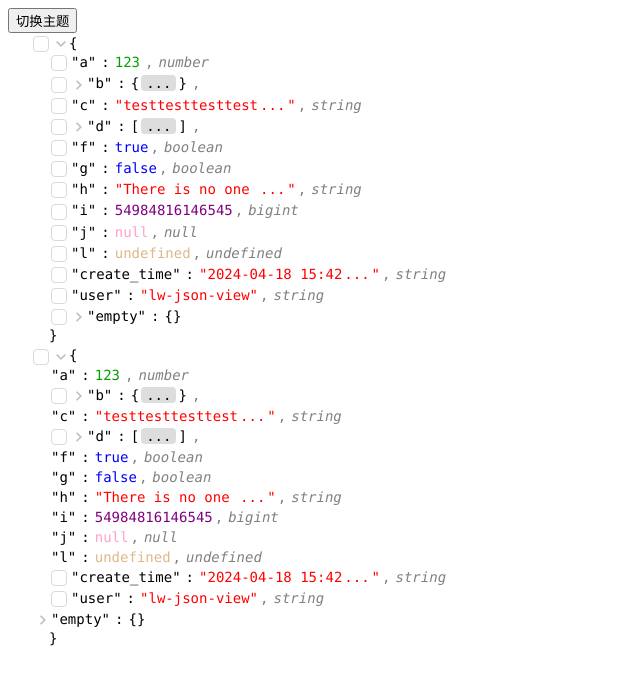
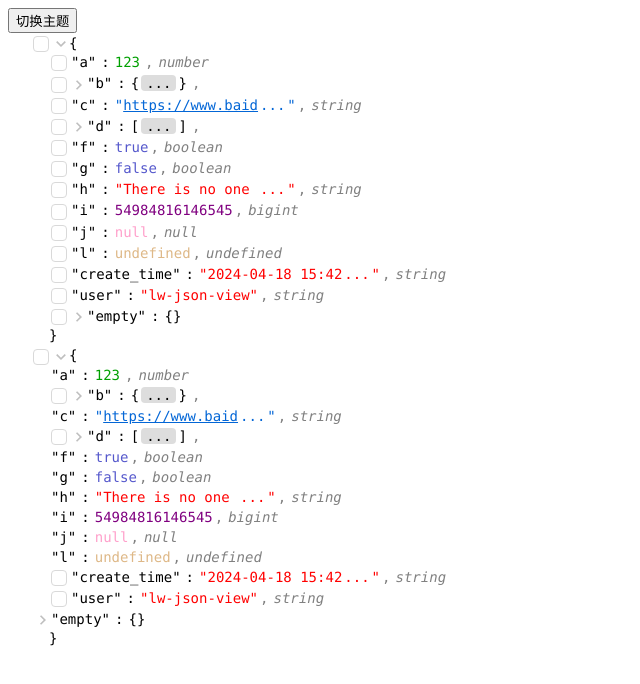
Before and after one commit to Neigb/json-view, a React (Vite) app: page / in a window 1280 px wide. Shown: the top 684 px of the page, without its empty margins (0-640 px from the left). Built offline with nearby package versions, Linux system fonts and the light colour scheme.

Commit message:
增加 string 链接检查和点击跳转

```diff
--- a/packages/components/StringElement.tsx
+++ b/packages/components/StringElement.tsx
@@ -3,6 +3,7 @@ import { useJsonContext } from "../JsonContext";
 import { StringElementProps, TypeEnum } from "../global";
 import ValueType from "./ValueType";
 import Ellipsis from "./Ellipsis";
+import { isLink } from "../utils";
 
 export default function StringElement({ value, isLast }: StringElementProps) {
   const { showValueTypes, theme, stringMaxLength } = useJsonContext();
@@ -11,19 +12,23 @@ export default function StringElement({ value, isLast }: StringElementProps) {
   const toggleEllipsis = () => {
     setShowEllipsis(!showEllipsis);
   };
+  const link = isLink(value);
+  const color = link ? theme.link : theme.string;
+  const ellipsisContent = link ? <a style={{ color }} href={value} target="_blank">{value.slice(0, stringMaxLength)}</a> : value.slice(0, stringMaxLength);
+  const content = link ? <a style={{ color }} href={value} target="_blank">{value}</a> : value;
   return (
-    <span style={{ color: theme.string, whiteSpace: showEllipsis ? "nowrap" : "normal" }}>
+    <span style={{ color, whiteSpace: showEllipsis ? "nowrap" : "normal" }}>
       "
       {showEllipsis ? (
         <>
-          {value.slice(0, stringMaxLength)}
+          {ellipsisContent}
           <Ellipsis
-            style={{ background: "transparent", color: theme.string, padding: 0}}
+            style={{ background: "transparent", color, padding: 0}}
             onClick={toggleEllipsis}
           />
         </>
       ) : (
-        <span style={{ cursor: !canExpand || showEllipsis ? "text" : "pointer"}} onClick={() => canExpand ? setShowEllipsis(true) : void 0}>{value}</span>
+        <span style={{ cursor: !canExpand || showEllipsis ? "text" : "pointer"}} onClick={() => canExpand && !link ? setShowEllipsis(true) : void 0}>{content}</span>
       )}
       "
       {!isLast ? (
--- a/packages/global.ts
+++ b/packages/global.ts
@@ -163,6 +163,7 @@ export interface Theme {
   primary: string;
   secondary: string;
   string: string;
+  link: string;
   number: string;
   boolean: string;
   null: string;
--- a/packages/theme/index.ts
+++ b/packages/theme/index.ts
@@ -5,13 +5,14 @@ const lightTheme: Theme = {
   secondary: '#E6E6E6',
   string: 'red',
   number: '#00A000',
-  boolean: '#00f',
+  boolean: '#5558cc',
   null: '#FFA0CB',
   undefined: '#DEB887',
   BigInt: '#800080',
   Date: "",
   type: "#808080",
   ellipsis: "#DDD",
+  link: "#0366D6",
 }
 
 const darkTheme: Theme = {
@@ -26,6 +27,7 @@ const darkTheme: Theme = {
   Date: "",
   type: "#808080",
   ellipsis: "#DDD",
+  link: "#0366D6",
 }
 
 const colorMap = (theme: "light" | "dark" | Theme) => {
@@ -33,17 +35,7 @@ const colorMap = (theme: "light" | "dark" | Theme) => {
   if (theme === 'dark') return darkTheme;
   if (typeof theme === 'string') throw new Error('Invalid theme');
   return {
-    primary: theme.primary,
-    secondary: theme.secondary,
-    string: theme.string,
-    number: theme.number,
-    boolean: theme.boolean,
-    'null': theme.null,
-    'undefined': theme.undefined,
-    BigInt: theme.BigInt,
-    Date: theme.Date,
-    type: theme.type,
-    ellipsis: theme.ellipsis,
+   ...theme
   };
 }
 
--- a/packages/utils/index.ts
+++ b/packages/utils/index.ts
@@ -39,3 +39,7 @@ export const isDict = (value: unknown): boolean => {
   const valueType = getValueType(value);
   return valueType === TypeEnum.Object || valueType === TypeEnum.Array;
 }
+
+export const isLink = (value: string): boolean => {
+  return /^(https?|ftp):\/\/[^\s/$.?#].[^\s]*$/.test(value);
+}
--- a/src/App.tsx
+++ b/src/App.tsx
@@ -5,7 +5,7 @@ export default function App() {
   const value = {
     a: 123,
     b: { e: 9994, k: 123, m: { n: "value"} },
-    c: "testtesttesttesttesttesttesttesttest",
+    c: "https://www.baidu.com/",
     d: [1, null, 2, 3, true, false, "gg"],
     f: true,
     g: false,
```
